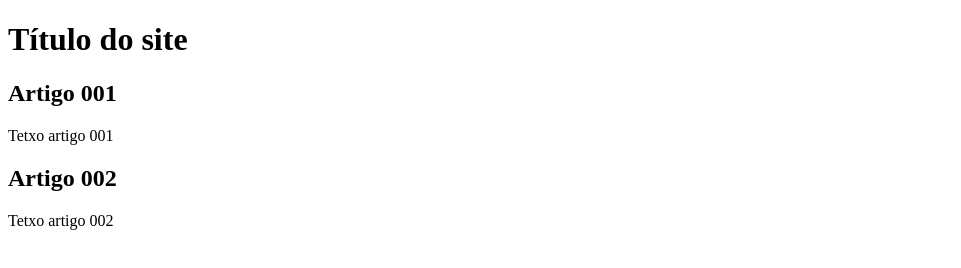
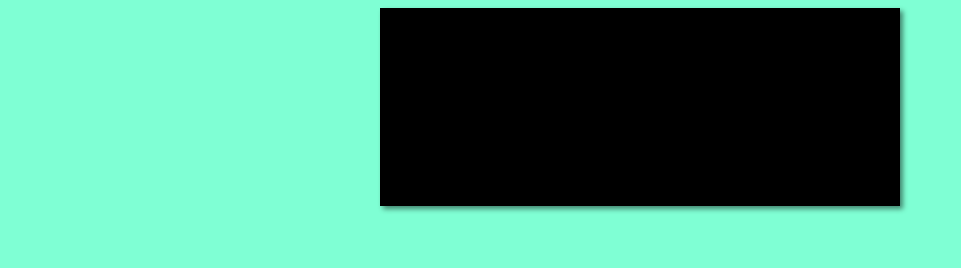
Before and after one commit to viniciuscalefo/projeto-site, a plain HTML site: page index.html in a window 1280 px wide. Shown: the whole page, without its empty margins (0-961 px from the left). Drawn offline with Linux system fonts and the light colour scheme.

Commit message:
inicie o design

```diff
--- /dev/null
+++ b/estilos/style.css
@@ -0,0 +1,16 @@
+*{
+    font-family: Arial, Helvetica, sans-serif;
+    font-size: 16px;
+}
+
+body{
+    background-color: aquamarine;
+}
+
+main{
+    background-color: black;
+    width: 500px;
+    margin: auto;
+    padding: 10px;
+    box-shadow: 3px 3px 5px rgba(0, 0, 0, 0.473);
+}
--- a/index.html
+++ b/index.html
@@ -5,6 +5,8 @@
     <meta http-equiv="X-UA-Compatible" content="IE=edge">
     <meta name="viewport" content="width=device-width, initial-scale=1.0">
     <title>Título do site</title>
+    <link rel="stylesheet" href="estilos/style.css">
+
 </head>
 <body>
     <main>
```
